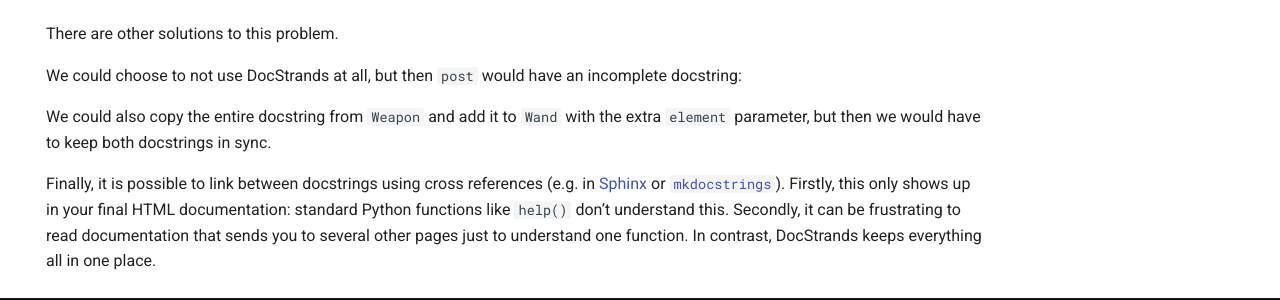
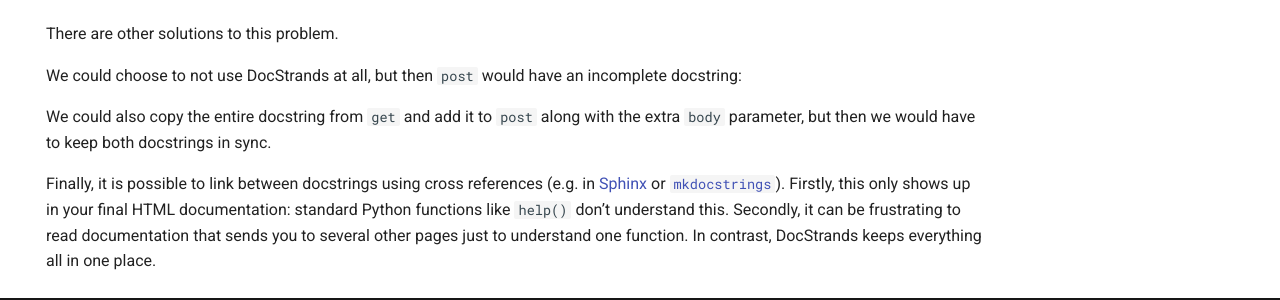
Before and after one commit to multimeric/DocStrands, an MkDocs documentation site: the page built from docs/README.md, in a window 1280 px wide and 900 px high, scrolled down 2651 px. Shown: the part 558-858 px from the top of the window. Built offline with MkDocs 1.6.1 and Material for MkDocs 9.7.7, drawn with Linux system fonts in a browser that asks for light colours.

Commit message:
Remove old example reference in docs

```diff
--- a/README.qmd
+++ b/README.qmd
@@ -116,7 +116,7 @@ There are other solutions to this problem.
 
 We could choose to not use DocStrands at all, but then `post` would have an incomplete docstring:
 
-We could also copy the entire docstring from `Weapon` and add it to `Wand` with the extra `element` parameter, but then we would have to keep both docstrings in sync.
+We could also copy the entire docstring from `get` and add it to `post` along with the extra `body` parameter, but then we would have to keep both docstrings in sync.
 
 Finally, it is possible to link between docstrings using cross references (e.g. in [Sphinx](https://www.sphinx-doc.org/en/master/usage/referencing.html) or [`mkdocstrings`](https://mkdocstrings.github.io/usage/#cross-references)).
 Firstly, this only shows up in your final HTML documentation: standard Python functions like `help()` don't understand this.
--- a/docs/README.md
+++ b/docs/README.md
@@ -169,9 +169,9 @@ There are other solutions to this problem.
 We could choose to not use DocStrands at all, but then `post` would have
 an incomplete docstring:
 
-We could also copy the entire docstring from `Weapon` and add it to
-`Wand` with the extra `element` parameter, but then we would have to
-keep both docstrings in sync.
+We could also copy the entire docstring from `get` and add it to `post`
+along with the extra `body` parameter, but then we would have to keep
+both docstrings in sync.
 
 Finally, it is possible to link between docstrings using cross
 references (e.g. in
```
Also changed, not shown: README.md (+3 -3 lines).
